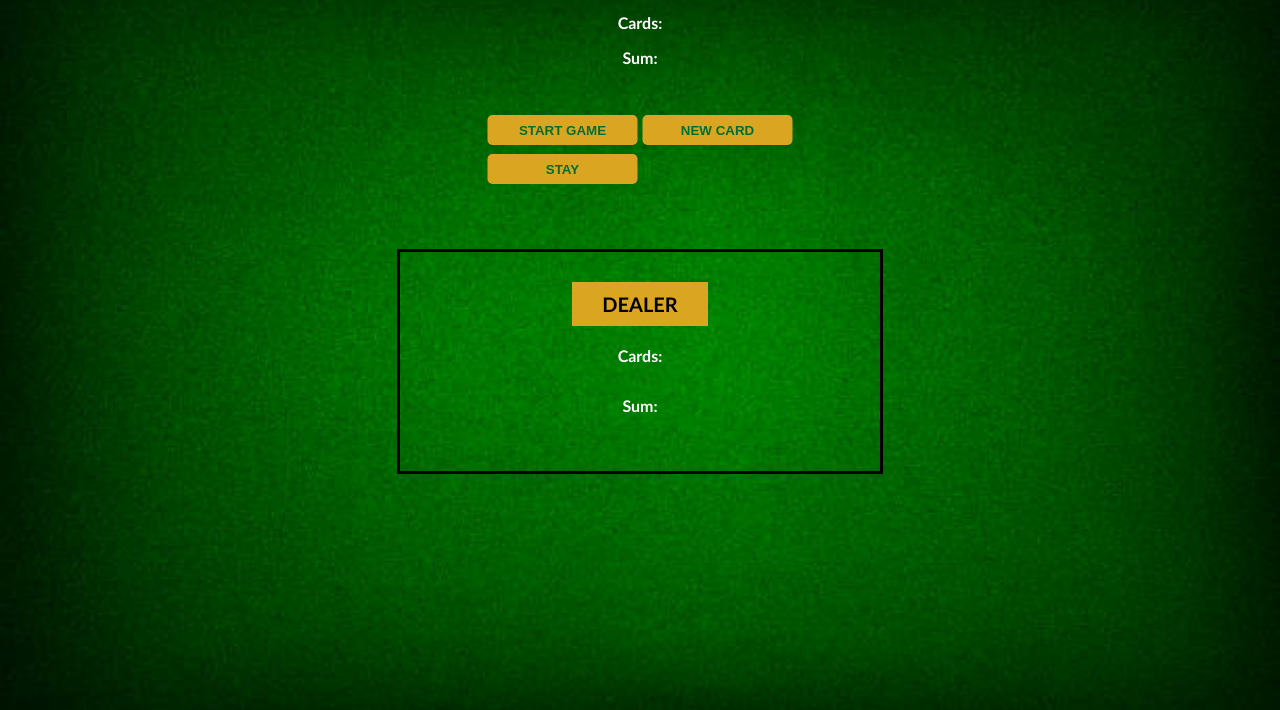
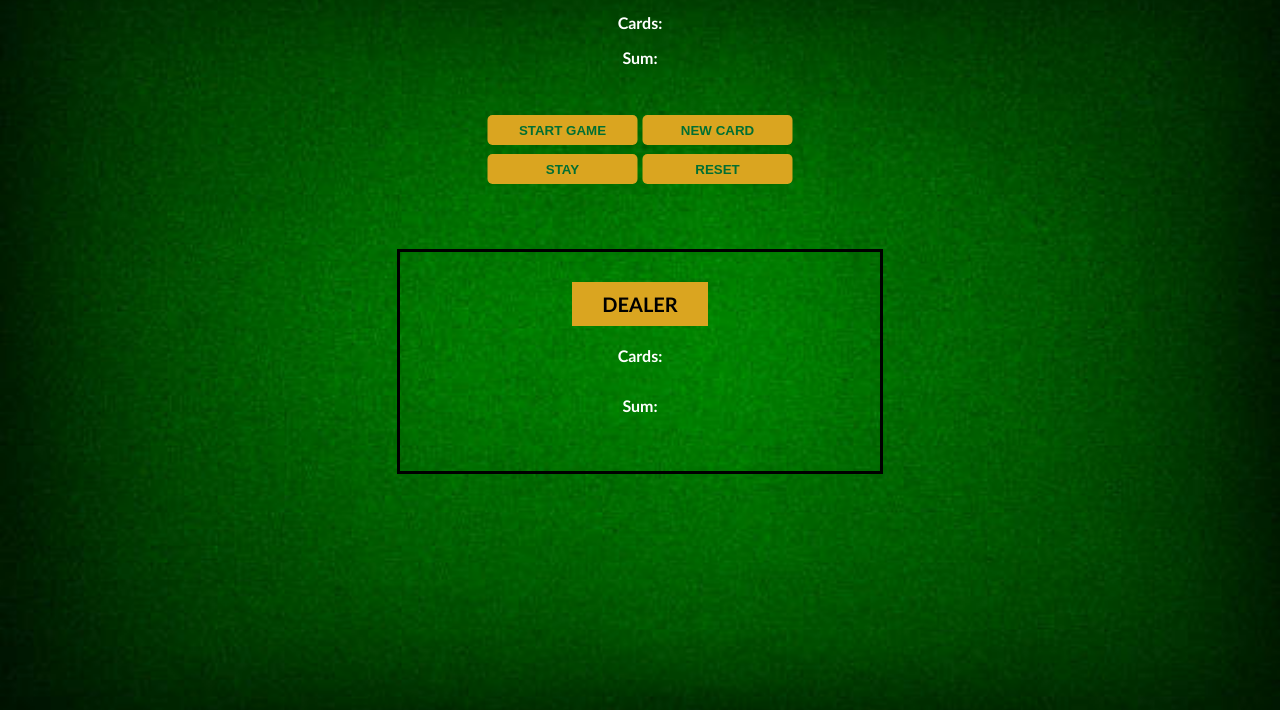
Before and after one commit to yotakeshima/blackjack, a plain HTML site: page index.html in a window 1280 px wide. Shown: the part 90-800 px from the top of the page. Drawn offline with Linux system fonts and the light colour scheme.

Commit message:
rest button

```diff
--- a/index.html
+++ b/index.html
@@ -15,6 +15,7 @@
       <button class="button" id="stay-button" onclick="dealerTurn()">
         STAY
       </button>
+      <button class="button" id="reset" onclick="reset()">RESET</button>
     </div>
     <div class="player">
       <p id="player-el"></p>
--- a/index.js
+++ b/index.js
@@ -35,6 +35,7 @@ function getRandomCard() {
 
 //start the game
 function startGame() {
+  if (alive === false) {
     alive = true;
     let firstCard = getRandomCard();
     let secondCard = getRandomCard();
@@ -45,6 +46,7 @@ function startGame() {
     playerEl.textContent = player.name + ": $" + player.chips;
     betEl.textContent = "Bet: " + 0;
     renderGame();
+  }
 }
 
 //renders the game
@@ -99,3 +101,9 @@ function dealerTurn() {
     renderGame();
   }
 }
+
+function reset() {
+  player.chips = 200;
+  alive = false;
+  startGame();
+}
```
Lines whose indentation alone changed are shown as unchanged.
